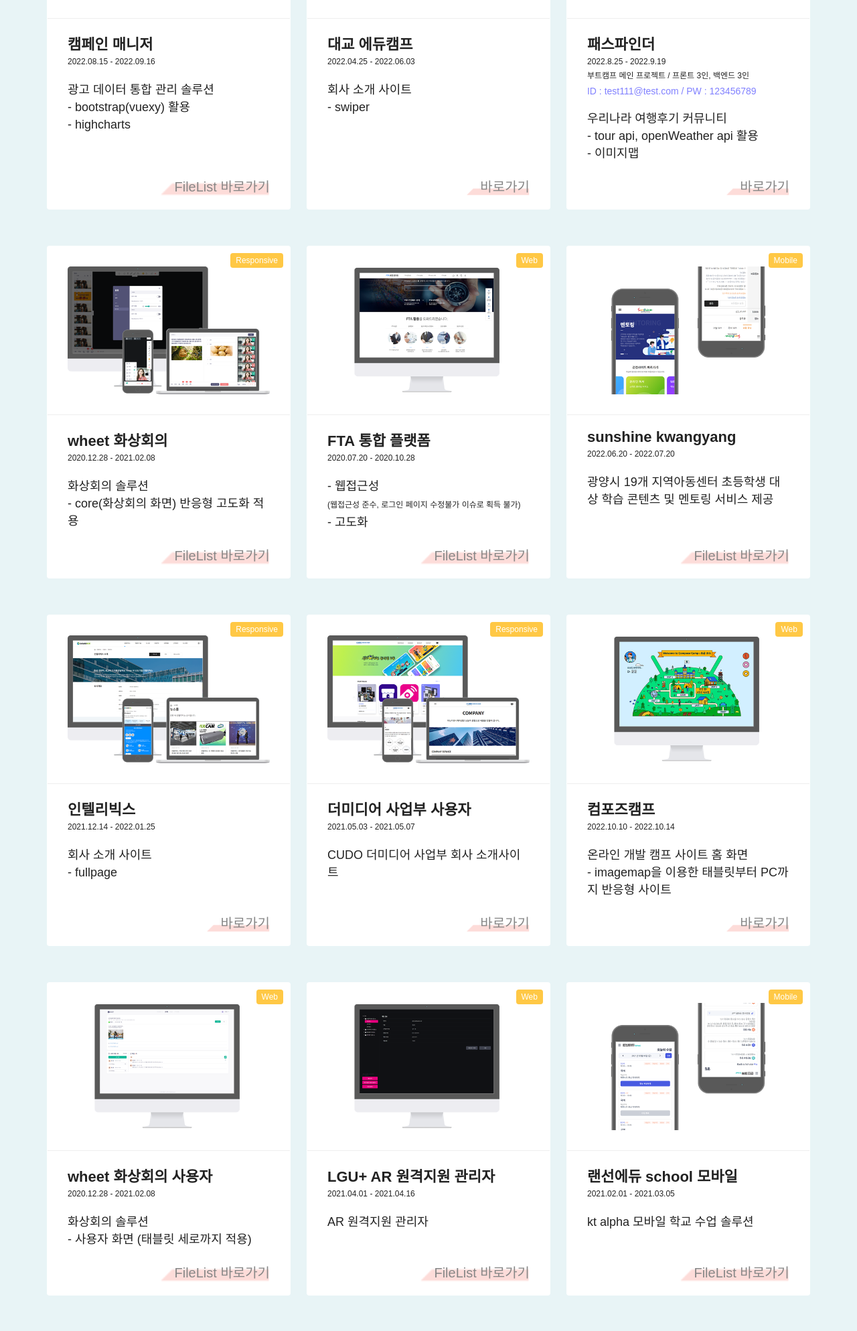
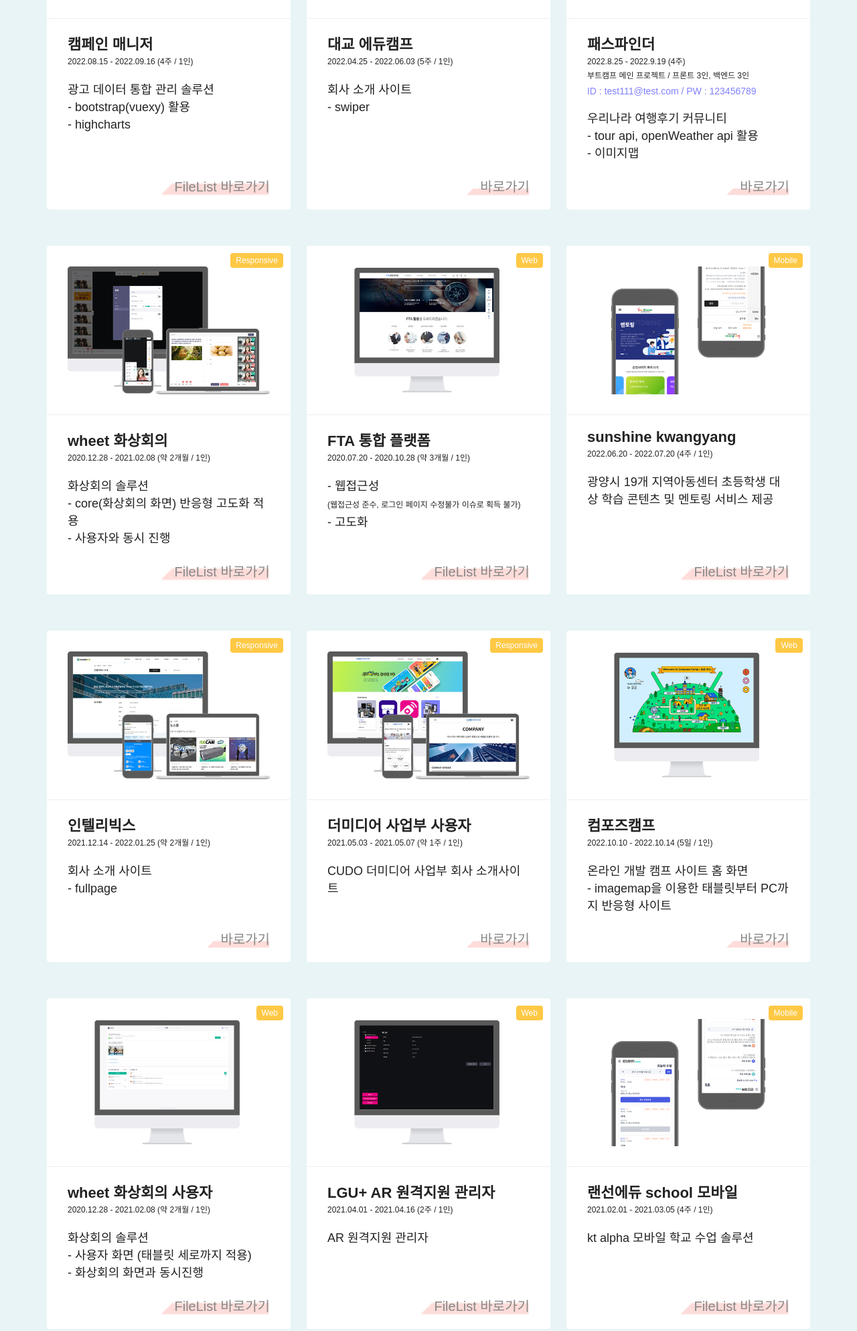
Before and after one commit to nohjiseon/portfolio, a plain HTML site: page index.html in a window 1280 px wide. Shown: the part 2773-4761 px from the top of the page at 67% size. Drawn offline with Linux system fonts and the light colour scheme; a web font is replaced by a local one.

Commit message:
소요시간 추가

```diff
--- a/index.html
+++ b/index.html
@@ -163,7 +163,7 @@
                 </div>
                 <div class="txt_box">
                   <strong>캠페인 매니저</strong>
-                  <span>2022.08.15 - 2022.09.16</span>
+                  <span>2022.08.15 - 2022.09.16 (4주 / 1인)</span>
                   <p>
                     광고 데이터 통합 관리 솔루션<br/>
                     - bootstrap(vuexy) 활용<br/>
@@ -181,7 +181,7 @@
                 </div>
                 <div class="txt_box">
                   <strong>대교 에듀캠프</strong>
-                  <span>2022.04.25 - 2022.06.03</span>
+                  <span>2022.04.25 - 2022.06.03 (5주 / 1인)</span>
                   <p>
                     회사 소개 사이트<br/>
                     - swiper
@@ -199,7 +199,7 @@
                 <div class="txt_box">
                   <strong>패스파인더</strong>
                   <span>
-                    2022.8.25 - 2022.9.19<br/>
+                    2022.8.25 - 2022.9.19 (4주)<br/>
                     부트캠프 메인 프로젝트 / 프론트 3인, 백엔드 3인
                   </span>
                   <em>ID : test111@test.com / PW : 123456789</em>
@@ -220,10 +220,11 @@
                 </div>
                 <div class="txt_box">
                   <strong>wheet 화상회의</strong>
-                  <span>2020.12.28 - 2021.02.08</span>
+                  <span>2020.12.28 - 2021.02.08 (약 2개월 / 1인)</span>
                   <p>
                     화상회의 솔루션<br/>
-                    - core(화상회의 화면) 반응형 고도화 적용
+                    - core(화상회의 화면) 반응형 고도화 적용<br/>
+                    - 사용자와 동시 진행
                   </p>
                   <i>FileList 바로가기</i>
                 </div>
@@ -237,7 +238,7 @@
                 </div>
                 <div class="txt_box">
                   <strong>FTA 통합 플랫폼</strong>
-                  <span>2020.07.20 - 2020.10.28</span>
+                  <span>2020.07.20 - 2020.10.28 (약 3개월 / 1인)</span>
                   <p>
                     - 웹접근성<br/>
                     <span>(웹접근성 준수, 로그인 페이지 수정불가 이슈로 획득 불가)</span><br/>
@@ -255,7 +256,7 @@
                 </div>
                 <div class="txt_box">
                   <strong>sunshine kwangyang</strong>
-                  <span>2022.06.20 - 2022.07.20</span>
+                  <span>2022.06.20 - 2022.07.20 (4주 / 1인)</span>
                   <p>광양시 19개 지역아동센터 초등학생 대상 학습 콘텐츠 및 멘토링 서비스 제공</p>
                   <i>FileList 바로가기</i>
                 </div>
@@ -271,7 +272,7 @@
                 </div>
                 <div class="txt_box">
                   <strong>인텔리빅스</strong>
-                  <span>2021.12.14 - 2022.01.25</span>
+                  <span>2021.12.14 - 2022.01.25 (약 2개월 / 1인)</span>
                   <p>
                     회사 소개 사이트<br/>
                     - fullpage
@@ -288,7 +289,7 @@
                 </div>
                 <div class="txt_box">
                   <strong>더미디어 사업부 사용자</strong>
-                  <span>2021.05.03 - 2021.05.07</span>
+                  <span>2021.05.03 - 2021.05.07 (약 1주 / 1인)</span>
                   <p>
                     CUDO 더미디어 사업부 회사 소개사이트
                   </p>
@@ -307,7 +308,7 @@
                 </div>
                 <div class="txt_box">
                   <strong>컴포즈캠프</strong>
-                  <span>2022.10.10 - 2022.10.14</span>
+                  <span>2022.10.10 - 2022.10.14 (5일 / 1인)</span>
                   <p>
                     온라인 개발 캠프 사이트 홈 화면<br/>
                     - imagemap을 이용한 태블릿부터 PC까지 반응형 사이트
@@ -324,10 +325,11 @@
                 </div>
                 <div class="txt_box">
                   <strong>wheet 화상회의 사용자</strong>
-                  <span>2020.12.28 - 2021.02.08</span>
+                  <span>2020.12.28 - 2021.02.08 (약 2개월 / 1인)</span>
                   <p>
                     화상회의 솔루션<br/>
-                    - 사용자 화면 (태블릿 세로까지 적용)
+                    - 사용자 화면 (태블릿 세로까지 적용)<br/>
+                    - 화상회의 화면과 동시진행
                   </p>
                   <i>FileList 바로가기</i>
                 </div>
@@ -341,7 +343,7 @@
                 </div>
                 <div class="txt_box">
                   <strong>LGU+ AR 원격지원 관리자</strong>
-                  <span>2021.04.01 - 2021.04.16</span>
+                  <span>2021.04.01 - 2021.04.16 (2주 / 1인)</span>
                   <p>
                     AR 원격지원 관리자
                   </p>
@@ -360,7 +362,7 @@
                 </div>
                 <div class="txt_box">
                   <strong>랜선에듀 school 모바일</strong>
-                  <span>2021.02.01 - 2021.03.05</span>
+                  <span>2021.02.01 - 2021.03.05 (4주 / 1인)</span>
                   <p>
                     kt alpha 모바일 학교 수업 솔루션
                   </p>
@@ -376,7 +378,7 @@
                 </div>
                 <div class="txt_box">
                   <strong>코오롱 모터스 모바일 명함</strong>
-                  <span>2021.04.15 - 2021.04.16</span>
+                  <span>2021.04.15 - 2021.04.16 (2일 / 1인)</span>
                   <p>
                     모바일 명함
                   </p>
@@ -391,52 +393,52 @@
           <ul class="other_list">
             <li class="content" data-type="mobile">
               <strong>티딜 고도화</strong>
-              <span>2022.11.1 - 2022.12.30</span>
+              <span>2022.11.1 - 2022.12.30 (4주 / 1인)</span>
               <p>SK텔레콤 고객을 위한 쇼핑몰</p>
             </li>
             <li class="content" data-type="web">
-              <strong>어썸관리자</strong>
-              <span>2022.07.11 - 2022.12</span>
+              <strong>어썸관리자 고도화</strong>
+              <span>2022.07.11 - 2022.12 (4주 / 1인)</span>
               <p>SKT 광고 플랫폼 관리자</p>
             </li>
             <li class="content" data-type="mobile">
               <strong>싸이월드 고도화</strong>
-              <span>2022.05.23 - 2022.12.30</span>
+              <span>2022.05.23 - 2022.12.30 (7개월 / 1인)</span>
               <p>소셜 네트워크</p>
             </li>
             <li class="content" data-type="web">
               <strong>FTA 통합 플랫폼 관리자</strong>
-              <span>2020.07.20 - 2020.10.28</span>
+              <span>2020.07.20 - 2020.10.28 (약 3개월 / 1인)</span>
               <p>FTA 통합 플랫폼</p>
             </li>
             <li class="content" data-type="web">
               <strong>DX플랫폼 관리자</strong>
-              <span>2021.05.17 - 2021.06.10</span>
+              <span>2021.05.17 - 2021.06.10 (4주 / 1인)</span>
               <p>다양한 지역 서비스 이용 앱 관리자</p>
             </li>
             <li class="content" data-type="web">
               <strong>랜선에듀 school 관리자</strong>
-              <span>2021.02.01 - 2021.03.05</span>
+              <span>2021.02.01 - 2021.03.05 (4주 / 1인)</span>
               <p>kt alpha 모바일 학교 수업 솔루션</p>
             </li>
             <li class="content" data-type="responsive">
               <strong>Covid-19 Drug Test</strong>
-              <span>2020.07.20 - 2020.08.03</span>
+              <span>2020.07.20 - 2020.08.03 (1주 / 1인)</span>
               <p>Covid-19 임상실험 신청 사이트</p>
             </li>
             <li class="content" data-type="web">
               <strong>LGU+ BI 대시보드</strong>
-              <span>2020.07.06 - 2020.07.20</span>
+              <span>2020.07.06 - 2020.07.20 (2주 / 2인)</span>
               <p>LGU+ 고객분석 대시보드</p>
             </li>
             <li class="content" data-type="responsive">
               <strong>adwon 회사 소개 사이트</strong>
-              <span>2020.06.30 - 2020.07.06</span>
+              <span>2020.06.30 - 2020.07.06 (1주 / 1인)</span>
               <p>adwon 회사 소개 사이트</p>
             </li>
             <li class="content" data-type="web">
               <strong>천년동안</strong>
-              <span>2019.04.27 - 2019.05.31</span>
+              <span>2019.04.27 - 2019.05.31 (4주 / 2인)</span>
               <p>해양심층수 천년동안 판매 쇼핑몰</p>
             </li>
           </ul>
```
